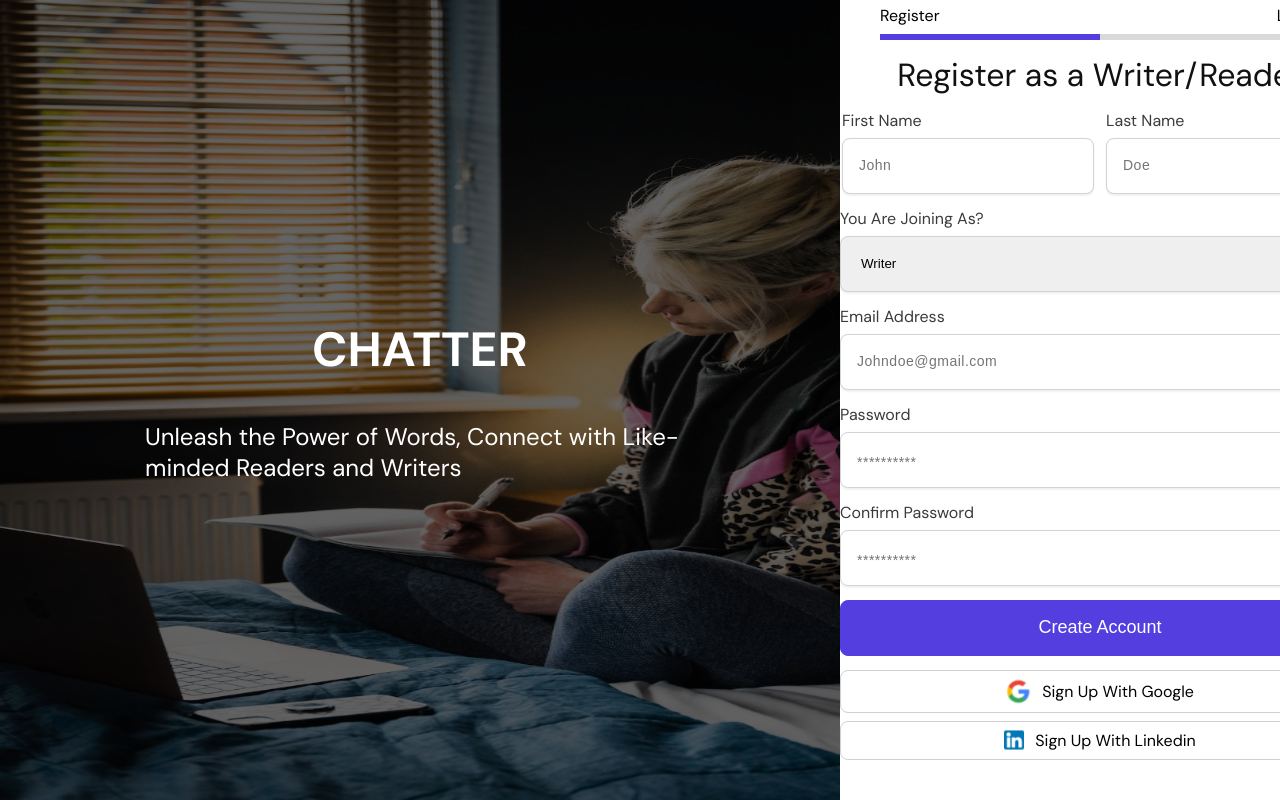
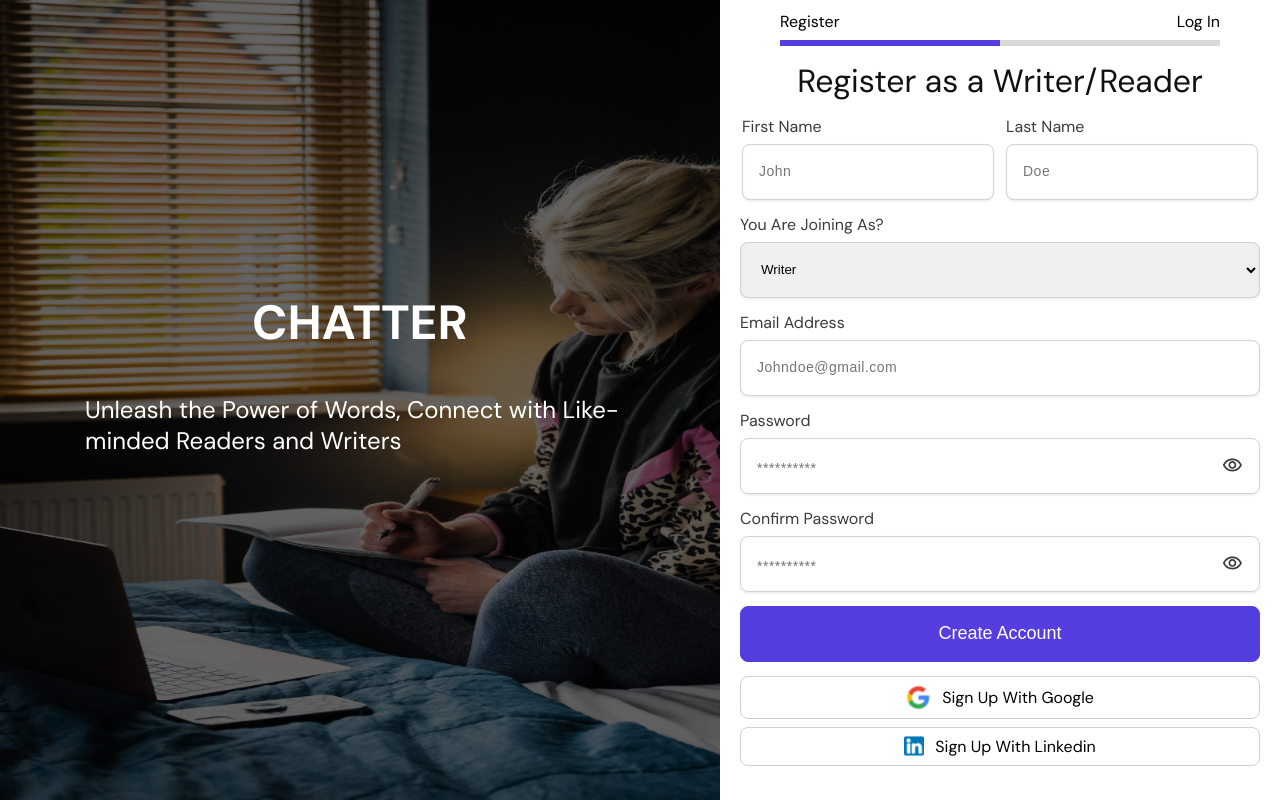
Before and after one commit to okhuaroboosayuki/chatter, a React (Create React App) app: page /signup in a window 1280 px wide. Built offline with nearby package versions, Linux system fonts and the light colour scheme.

Commit message:
changed width of image, and left_content-container

```diff
--- a/src/styles/scss/sign-in.scss
+++ b/src/styles/scss/sign-in.scss
@@ -22,7 +22,7 @@
         .left_content-container {
             position: absolute;
             background-color: rgba(0, 0, 0, 0.6);
-            width: 105vh;
+            width: 90vh;
             height: 100%;
             top: 0;
             display: flex;
@@ -36,6 +36,7 @@
                 align-items: center;
                 justify-content: center;
                 gap: 24px;
+                margin-bottom: 3.3rem;
 
                 h2 {
                     text-transform: uppercase;
@@ -95,7 +96,7 @@
 
     img {
         // opacity: 0;
-        width: 105vh;
+        width: 90vh;
         height: 100vh;
         aspect-ratio: 1/1;
         display: block;
@@ -121,10 +122,10 @@
 
             .links {
                 display: flex;
+                align-items: center;
+                justify-content: center;
                 width: 27.5rem;
-                // align-items: flex-end;
-                // gap: 17.5rem;
-                margin-top: 0.5rem;
+                margin-top: 0.86rem;
 
                 .link_one, .link_two {
                     display: flex;
@@ -137,7 +138,13 @@
                     }
                 }
 
+                .link_one a{
+                    justify-self: flex-start;
+                    align-items: center;
+                }
+
                 .link_two a{
+                    align-items: center;
                     justify-content: flex-end;
                 }
 
```
